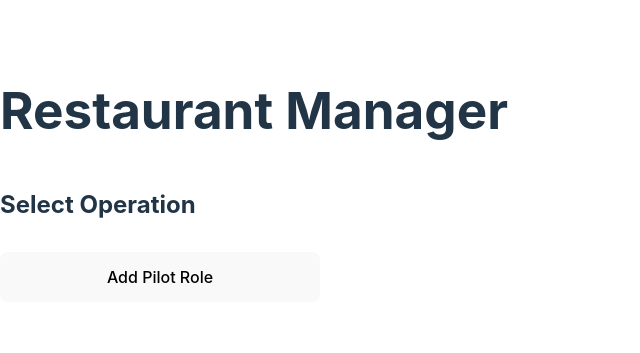
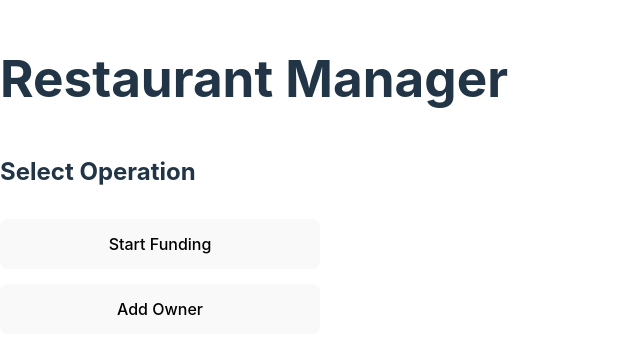
Before and after one commit to Cal3123/MySql-Stored-Procedures---Views-Using-Express.js-Node.js-ViteReact.js-, a React (Vite) app in the folder client/: page / in a window 1280 px wide. Shown: the part 225-578 px from the top of the page, without its empty margins (0-640 px from the left). Built offline with nearby package versions, Linux system fonts and the light colour scheme.

Commit message:
More Buttons

```diff
--- a/client/src/Pages/Home_Page.jsx
+++ b/client/src/Pages/Home_Page.jsx
@@ -1,11 +1,31 @@
 const Home_Page = () => {
+    function Item(props) {
+        return <div>
+            <a href={props.path}>
+                <button>{props.text}</button>
+            </a>
+        </div>
+    }
+
+    function Items() {
+        const items = [
+            {"path": "/start_funding", "text": "Start Funding"},
+            {"path": "/add_owner", "text": "Add Owner"}
+        ];
+
+        const itemObjects = [];
+        for (let i = 0; i < items.length; i++) {
+            itemObjects.push(<Item path={items[i]["path"]} text={items[i]["text"]} />)
+        }
+
+        return itemObjects;
+    }
+
     return (
         <div className="App">
             <h1>Restaurant Manager</h1>
             <h2>Select Operation</h2>
-            <a href="/add_pilot_role">
-                <button>Add Pilot Role</button>
-            </a>
+            <Items />
         </div>
     )
 }
```
